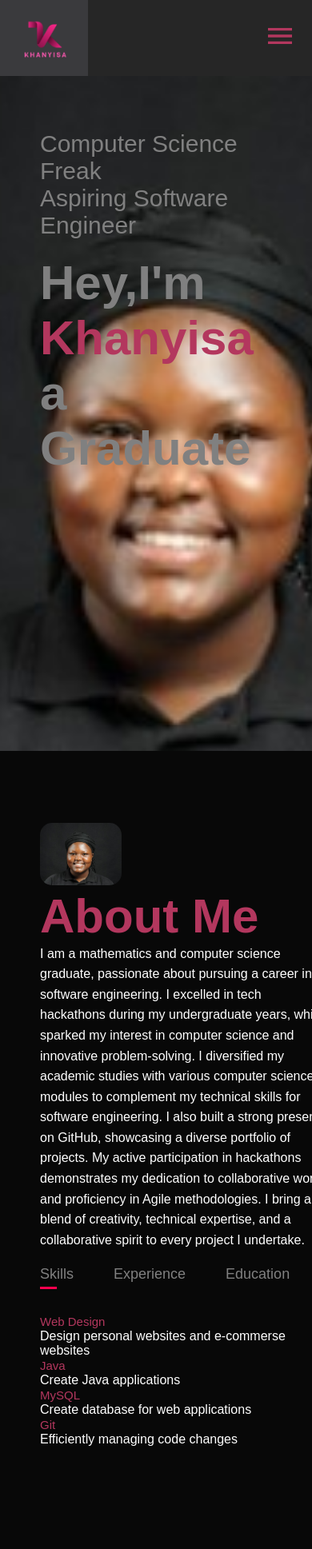
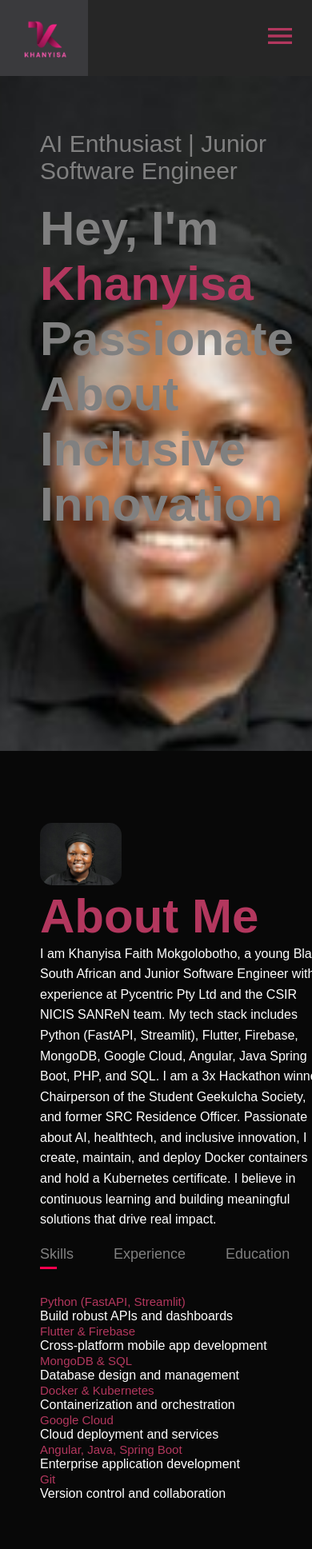
Before and after one commit to khanyisaMokgolobotho/my-Portfolio, a plain HTML site: page index.html in a window 390 px wide. Shown: the top 1937 px of the page at 80% size. Drawn offline with Linux system fonts and the light colour scheme.

Commit message:
index update

```diff
--- a/index.html
+++ b/index.html
@@ -41,8 +41,9 @@
 
 
          <div class="header-text">
-            <p> Computer Science Freak<br> Aspiring Software Engineer  </p>
-            <h1> Hey,I'm <span> Khanyisa </span><br>a Graduate</h1>
+             <p>AI Enthusiast | Junior Software Engineer</p>
+            <h1>Hey, I'm <span>Khanyisa</span><br>Passionate About Inclusive Innovation</h1>
+
          </div>
 
       </div>
@@ -58,13 +59,19 @@
             </div>
             <div class="about-col-2">
                <h1 class="sub-title">About Me</h1>
-               <p class="sub-text"> I am a mathematics and computer science graduate, passionate about pursuing a career in software engineering.
-                  I excelled in tech hackathons during my undergraduate years, which sparked my interest in computer science and innovative problem-solving.
-                  I diversified my academic studies with various computer science modules to complement my technical skills for software engineering. I also built a strong
-presence on GitHub, showcasing a diverse portfolio of projects.
-My active participation in hackathons demonstrates my dedication to collaborative work and proficiency in Agile methodologies.
-                  I bring a blend of creativity, technical expertise, and a collaborative spirit to every project I undertake.
-</p>
+               <p class="sub-text">
+                  I am Khanyisa Faith Mokgolobotho,
+                  a young Black South African and Junior Software Engineer with
+                  experience at Pycentric Pty Ltd and the CSIR NICIS SANReN team.
+                  My tech stack includes Python (FastAPI, Streamlit), Flutter, Firebase,
+                  MongoDB, Google Cloud, Angular, Java Spring Boot, PHP, and SQL.
+                  I am a 3x Hackathon winner, Chairperson of the Student Geekulcha Society,
+                  and former SRC Residence Officer. Passionate about AI, healthtech,
+                  and inclusive innovation, I create, maintain, and deploy Docker containers
+                  and hold a Kubernetes certificate. I believe in continuous
+                  learning and building meaningful solutions that drive real impact.
+               </p>
+
 
             <!----------------------------------------------Skills------------------------------------------------------------------>
             <div class="tab-titles">
@@ -75,24 +82,40 @@ My active participation in hackathons demonstrates my dedication to collaborativ
              <!-------tab contents skills----->
              <div class="tab-contents active-tab" id="skill">
                <ul>
-                  <li><span>Web Design</span> <br> Design personal websites and e-commerse websites</li>
-                  <li><span>Java</span> <br> Create Java applications</li>
-                  <li><span>MySQL</span> <br> Create database for web applications </li>
-                  <li><span>Git</span> <br>  Efficiently managing code changes </li>
+                  <li><span>Python (FastAPI, Streamlit)</span><br>Build robust APIs and dashboards</li>
+                  <li><span>Flutter & Firebase</span><br>Cross-platform mobile app development</li>
+                  <li><span>MongoDB & SQL</span><br>Database design and management</li>
+                  <li><span>Docker & Kubernetes</span><br>Containerization and orchestration</li>
+                  <li><span>Google Cloud</span><br>Cloud deployment and services</li>
+                  <li><span>Angular, Java, Spring Boot</span><br>Enterprise application development</li>
+                  <li><span>Git</span><br>Version control and collaboration</li>
                </ul>
-             </div>
+               </div>
+
              <!-------tab contents Experience----->
              <div class="tab-contents" id="experience">
                <ul>
-                  <li><span>August 2021 - August 2022 </span> <br>Residence Sports Officer Sefako Makgatho Health Science
-                     University </li>
-                  <li><span>May 2023-November 2023</span> <br>Student Tutor Sefako Makgatho Health Science University</li>
-                  <li><span>July 2023</span> <br>Student Vacation Work South African Radio Astronomy
-                     Observatory (SARAO)</li>
-                  <li><span>July 2023 </span> <br>Job shadow Korbistat </li>
-                  <li><span>November 2023-Novemner 2024</span> <br>Steudent Governance Structure Residence Officer</li>
+                  <li><span>2025 – Present</span><br>Junior Software Engineer – CSIR NICIS SANReN Team<br>
+                     - Developed backend services using Python and FastAPI<br>
+                     - Contributed to research-driven software solutions for national infrastructure
+                  </li>
+                  <li><span>2024</span><br>Graduate Software Engineer Intern – Pycentric Pty Ltd<br>
+                     - Built and maintained production-grade software<br>
+                     - Focused on client requirements and deployment
+                  </li>
+                  <li><span>2023–2024</span><br>SRC Residence Officer – Sefako Makgatho Health Sciences University<br>
+                     - Led housing advocacy and student services
+                  </li>
+                  <li><span>2023 – Present</span><br>Chairperson – SMU Geekulcha Student Society<br>
+                     - Promoting tech awareness and healthtech innovation on campus
+                  </li>
+                  <li><span>2021–2022</span><br>Residence Sports Officer – Sefako Makgatho Health Sciences University</li>
+                  <li><span>2023</span><br>Student Tutor – Sefako Makgatho Health Sciences University</li>
+                  <li><span>July 2023</span><br>Student Vacation Work – South African Radio Astronomy Observatory (SARAO)</li>
+                  <li><span>July 2023</span><br>Job Shadow – Korbistat</li>
                </ul>
-             </div>
+               </div>
+
              <!-------tab contents Education----->
              <div class="tab-contents" id="education">
                <ul><li><span>2020-2023</span> <br>Bachelor of Science Mathematical and Computer science</li>
```
